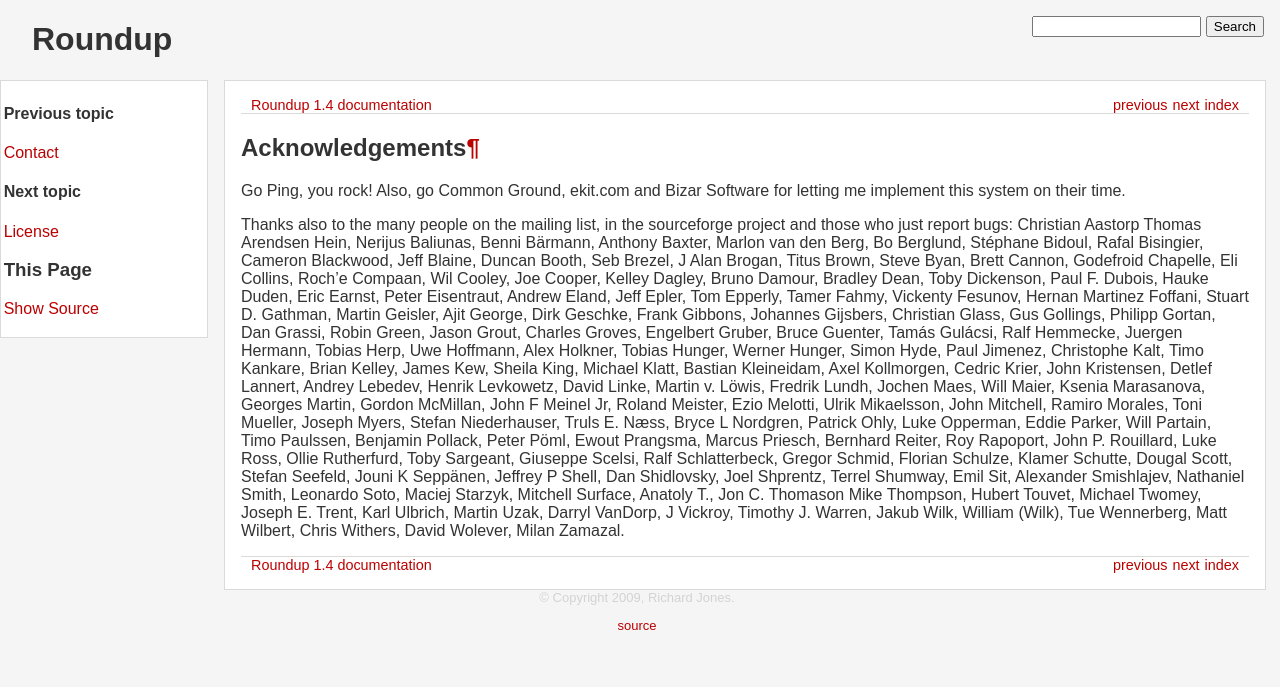
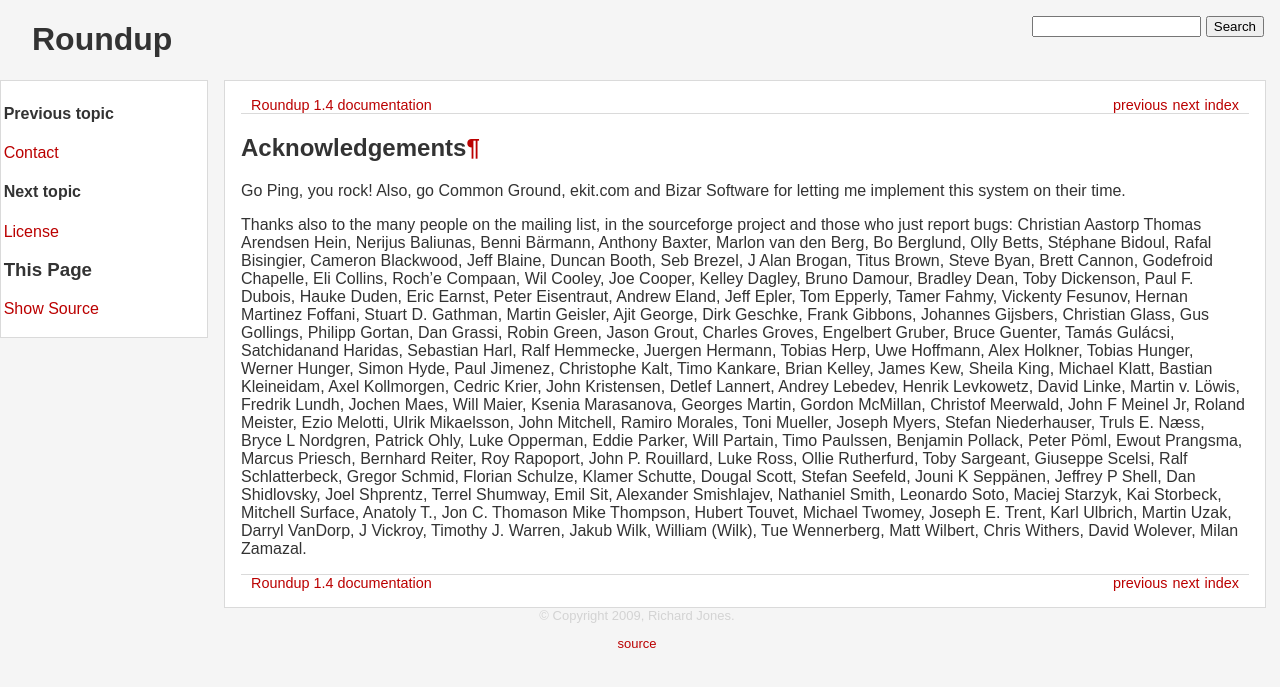
Before and after one commit to hemmecke/roundup-svn, a Sphinx documentation site: the page built from doc/acknowledgements.txt, in a window 1280 px wide. Shown: the top 687 px of the page. Built offline with Sphinx 7.4.7, drawn with Linux system fonts in a browser that asks for light colours; pages that are not in the unit, such as notebooks, are missing from menus.

Commit message:
- recent attributions
git-svn-id: https://svn.roundup-tracker.org/svnroot/roundup/roundup/trunk@4631 57a73879-2fb5-44c3-a270-3262357dd7e2

```diff
--- a/doc/acknowledgements.txt
+++ b/doc/acknowledgements.txt
@@ -13,6 +13,7 @@
 Anthony Baxter,
 Marlon van den Berg,
 Bo Berglund,
+Olly Betts,
 Stéphane Bidoul,
 Rafal Bisingier,
 Cameron Blackwood,
@@ -58,6 +59,8 @@
 Engelbert Gruber,
 Bruce Guenter,
 Tamás Gulácsi,
+Satchidanand Haridas,
+Sebastian Harl,
 Ralf Hemmecke,
 Juergen Hermann,
 Tobias Herp,
@@ -88,6 +91,7 @@
 Ksenia Marasanova,
 Georges Martin,
 Gordon McMillan,
+Christof Meerwald,
 John F Meinel Jr,
 Roland Meister,
 Ezio Melotti,
@@ -131,6 +135,7 @@
 Nathaniel Smith,
 Leonardo Soto,
 Maciej Starzyk,
+Kai Storbeck,
 Mitchell Surface,
 Anatoly T.,
 Jon C. Thomason
```
